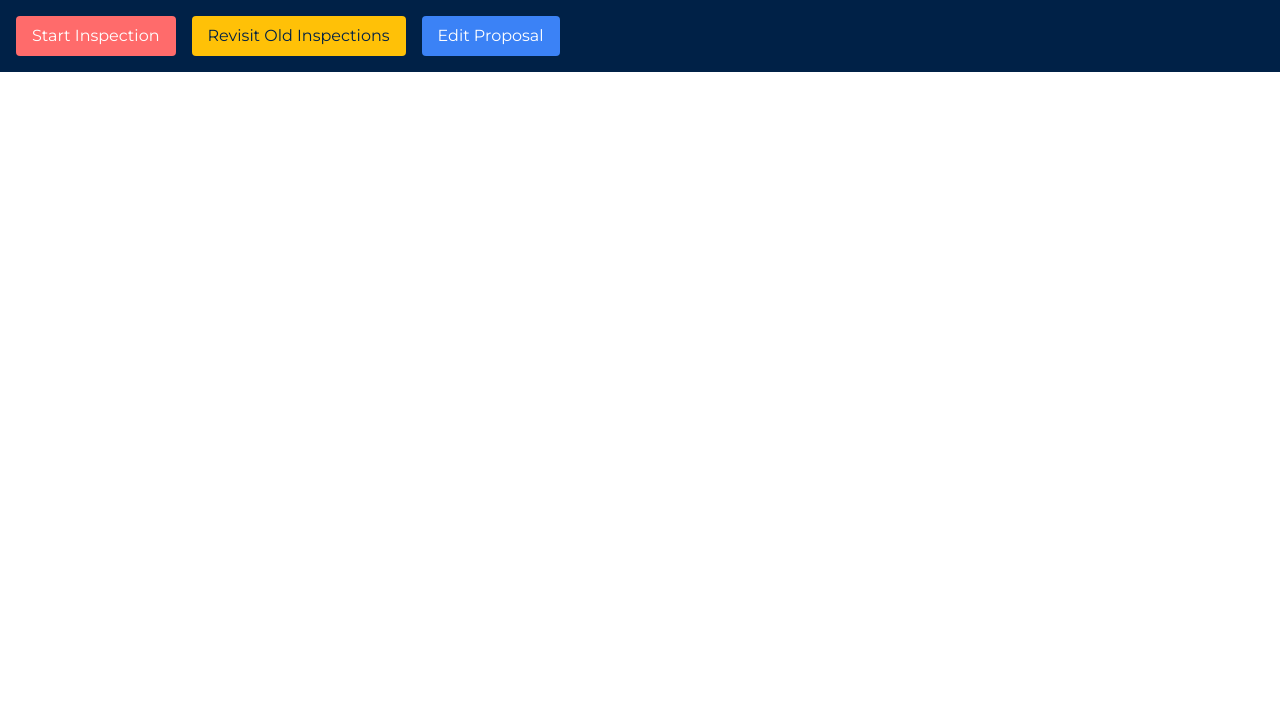
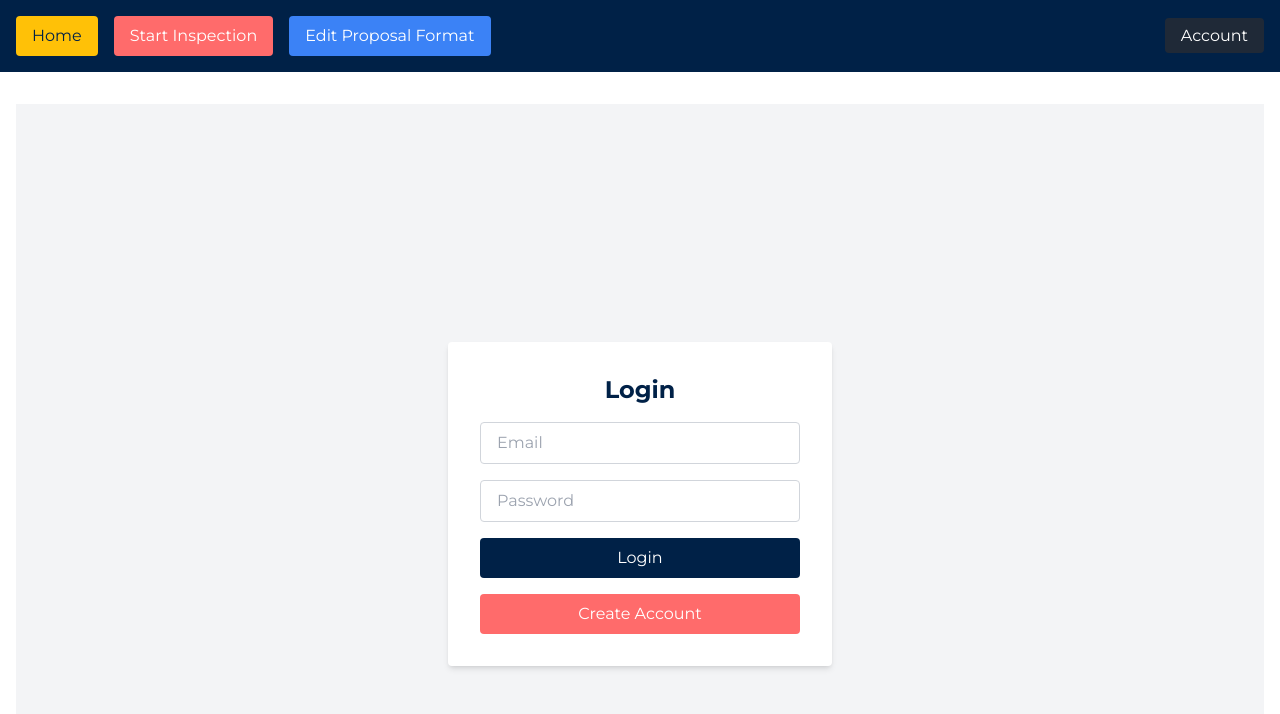
Before and after one commit to Turdboy/AmericanstructionPDF, a React (Vite) app: page / in a window 1280 px wide. Shown: the top 714 px of the page. Built offline with nearby package versions, Linux system fonts and the light colour scheme; what pdfmake would draw is missing.

Commit message:
Update App.tsx

```diff
--- a/src/App.tsx
+++ b/src/App.tsx
@@ -8,9 +8,16 @@ import InspectionForm from "./components/InspectionForm";
 import { useNavigate } from "react-router-dom";
 import { useState, useEffect } from "react";
 import { generatePDF } from "./utils/pdfGenerator"; // ← Make sure this path is correct
-import RevisitPage from "./components/RevisitPage";
+import RevisitPage from "./components/Home";
 import EditProposalPage from "./components/EditProposalPage";
-import LoginPage from "./components/LoginPage";  // Add this import
+import LoginPage from "./components/LoginPage";
+import CreateAccountPage from "./components/CreateAccountPage";
+import AccountPage from "./components/AccountPage"; // Add this at the top
+
+
+
+
+
 
 
 
@@ -28,10 +35,15 @@ function App() {
   return (
     <Router>
       <div className="min-h-screen bg-white">
-        {/* Header */}
       <header className="bg-[#002147] text-white">
   <div className="container mx-auto px-4 py-4 flex justify-between items-center">
   <div className="flex space-x-4">
+  <Link
+    to="/revisit"
+    className="bg-[#FFC107] text-[#002147] px-4 py-2 rounded hover:bg-[#FFD54F] transition"
+  >
+    Home
+  </Link>
   <Link
     to="/inspection"
     className="bg-[#FF6B6B] text-white px-4 py-2 rounded hover:bg-[#FF4B4B] transition"
@@ -39,32 +51,38 @@ function App() {
     Start Inspection
   </Link>
   <Link
-                to="/revisit"
-                className="bg-[#FFC107] text-[#002147] px-4 py-2 rounded hover:bg-[#FFD54F] transition"
-              >
-                Revisit Old Inspections
-              </Link>
-              <Link
     to="/edit-proposal"
     className="bg-blue-500 text-white px-4 py-2 rounded hover:bg-blue-600 transition"
   >
-  Edit Proposal
+    Edit Proposal Format
   </Link>
+</div>
 
+    <div>
+      <Link
+        to="/account"
+        className="bg-gray-800 text-white px-4 py-2 rounded hover:bg-gray-700 transition"
+      >
+        Account
+      </Link>
     </div>
   </div>
 </header>
 
+
         {/* Main Content */}
         <main className="container mx-auto px-4 py-8">
           <Routes>
-            <Route path="/" element={<MainPage />} />
+            <Route path="/" element={<LoginPage />} />
+            <Route path="/account" element={<AccountPage />} />
+            <Route path="/create-account" element={<CreateAccountPage />} />
             <Route path="/projects" element={<ProjectsPage />} />
             <Route path="/projects/:id" element={<ProjectAnalysisPage />} />
             <Route path="/projects/:id/report" element={<ProjectReportPage />} />
             <Route path="/revisit" element={<RevisitPage />} />
             <Route path="/edit-proposal" element={<EditProposalPage />} />
-            <Route path="/login" element={<LoginPage />} />
+
+
 
             <Route
               path="/inspection"
@@ -95,5 +113,4 @@ function App() {
   );
 }
 
-
 export default App;
```
Lines whose indentation alone changed are shown as unchanged.
